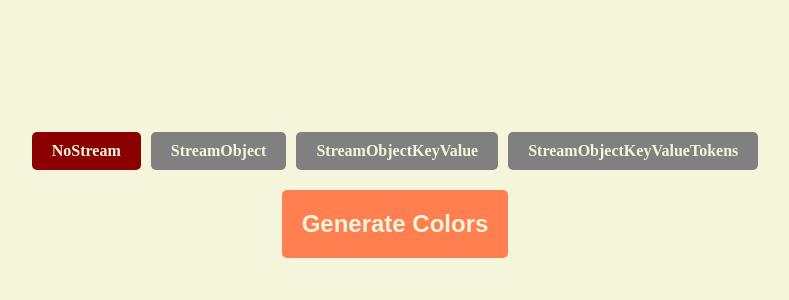
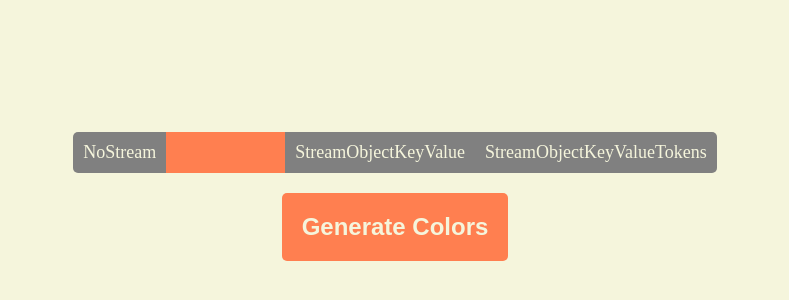
Before and after one commit to st3w4r/openai-partial-stream, a website: page public/index.html in a window 1280 px wide. Shown: the part 68-368 px from the top of the page, without its empty margins (245-1034 px from the left). Drawn offline with Linux system fonts and the light colour scheme.

Commit message:
Button that slide to chose mode

```diff
--- a/public/index.html
+++ b/public/index.html
@@ -202,28 +202,52 @@
 
 
         /* Add this to your CSS */
-        #modeSelector {
+        .button-bar {
             display: flex;
-            gap: 10px;
+            align-items: center;
+            background-color: gray;
+            border-radius: 5px;
             margin-bottom: 20px;
+            position: relative;
+            overflow: hidden;
+            /* To hide the overflow of the moving overlay */
         }
 
-        #modeSelector input[type="radio"] {
+
+        .active-overlay {
+            position: absolute;
+            height: 100%;
+            background-color: coral;
+            transition: left 0.3s, width 0.3s; // Add width to the transition properties.
+        }
+
+
+
+
+        .mode-radio {
             display: none;
         }
 
-        #modeSelector label {
-            padding: 10px 20px;
-            background-color: gray;
-            border-radius: 5px;
+        .mode-button {
+            flex: 1;
+            padding: 10px;
+            border: none;
+            background: none;
             color: beige;
-            font-weight: bold;
+            font-size: large;
             cursor: pointer;
             transition: background-color 0.3s;
         }
 
-        #modeSelector input[type="radio"]:checked+label {
-            background-color: darkred;
+        /* Modify the hover effect to work with labels */
+        .mode-button:hover {
+            background-color: rgba(255, 255, 255, 0.1);
+        }
+
+        /* Add a new style for checked radio buttons */
+        .mode-radio:checked+.mode-button {
+            color: beige;
+            /* Change color when checked if desired */
         }
     </style>
 </head>
@@ -231,19 +255,24 @@
 <body>
 
     <!-- Add this right above your Generate Colors button -->
-    <div id="modeSelector">
-        <input type="radio" id="NoStream" name="mode" value="NoStream" checked>
-        <label for="NoStream">NoStream</label>
+    <div id="modeSelector" class="button-bar">
+        <div class="active-overlay"></div>
 
-        <input type="radio" id="StreamObject" name="mode" value="StreamObject">
-        <label for="StreamObject">StreamObject</label>
+        <input type="radio" name="mode" id="NoStream" value="NoStream" class="mode-radio">
+        <label for="NoStream" class="mode-button">NoStream</label>
 
-        <input type="radio" id="StreamObjectKeyValue" name="mode" value="StreamObjectKeyValue">
-        <label for="StreamObjectKeyValue">StreamObjectKeyValue</label>
+        <input type="radio" name="mode" id="StreamObject" value="StreamObject" class="mode-radio" checked>
+        <label for="StreamObject" class="mode-button">StreamObject</label>
 
-        <input type="radio" id="StreamObjectKeyValueTokens" name="mode" value="StreamObjectKeyValueTokens">
-        <label for="StreamObjectKeyValueTokens">StreamObjectKeyValueTokens</label>
+        <input type="radio" name="mode" id="StreamObjectKeyValue" value="StreamObjectKeyValue" class="mode-radio">
+        <label for="StreamObjectKeyValue" class="mode-button">StreamObjectKeyValue</label>
+
+        <input type="radio" name="mode" id="StreamObjectKeyValueTokens" value="StreamObjectKeyValueTokens"
+            class="mode-radio">
+        <label for="StreamObjectKeyValueTokens" class="mode-button">StreamObjectKeyValueTokens</label>
     </div>
+
+
 
     <button id="generateColors">Generate Colors</button>
 
@@ -283,6 +312,9 @@
 
             // Retrieve the selected mode:
             const selectedMode = document.querySelector('input[name="mode"]:checked').value;
+            // OR
+            // const selectedMode = document.querySelector('.mode-radio:checked').value;
+
 
             // Connect to the SSE endpoint using the selected mode:
             const eventSource = new EventSource(`http://localhost:3000/sse?mode=${selectedMode}`);
@@ -399,6 +431,34 @@
             }
         }
 
+
+        document.querySelectorAll('.mode-button').forEach((btn, idx) => {
+            btn.addEventListener('click', () => {
+
+                const overlay = document.querySelector('.active-overlay');
+
+                overlay.style.left = `${btn.offsetLeft}px`;  // Set overlay to start at the button's left offset.
+                overlay.style.width = `${btn.offsetWidth}px`;  // Set overlay width to match the button's width.
+
+
+                // Your color generation logic can now also access the selected mode using:
+                // document.querySelector('.mode-radio:checked').value
+            });
+        });
+
+        // Initialize the overlay's position and width to match the StreamObject button
+        document.addEventListener('DOMContentLoaded', () => {
+            const defaultButton = document.querySelector('label[for="StreamObject"]');
+
+            const overlay = document.querySelector('.active-overlay');
+
+            overlay.style.left = `${defaultButton.offsetLeft}px`;
+            overlay.style.width = `${defaultButton.offsetWidth}px`;
+        });
+
+
+
+
     </script>
 
 </body>
--- a/src/example.ts
+++ b/src/example.ts
@@ -70,8 +70,8 @@ export async function callGenerateColors(mode: StreamMode = StreamMode.StreamObj
                 content: genPromptSchema(ColorSchema, "Color"),
             },
         ],
-        // model: "gpt-3.5-turbo",
-        model: "gpt-4",
+        model: "gpt-3.5-turbo",
+        // model: "gpt-4",
         stream: true, // ENABLE STREAMING
         // temperature: 0.7,
         temperature: 1.3,
```
